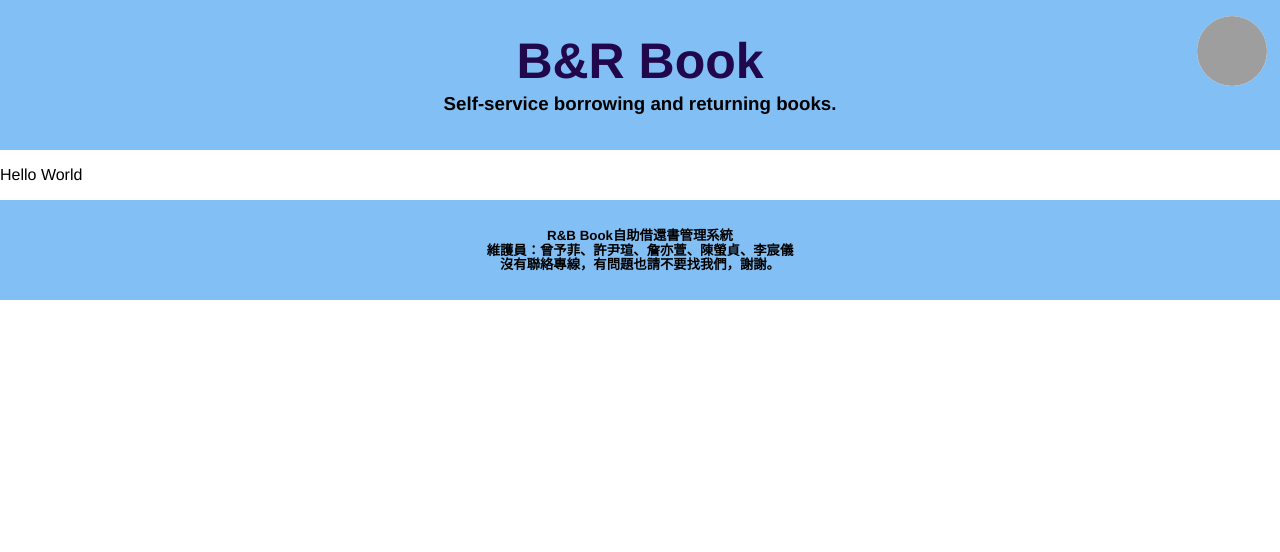
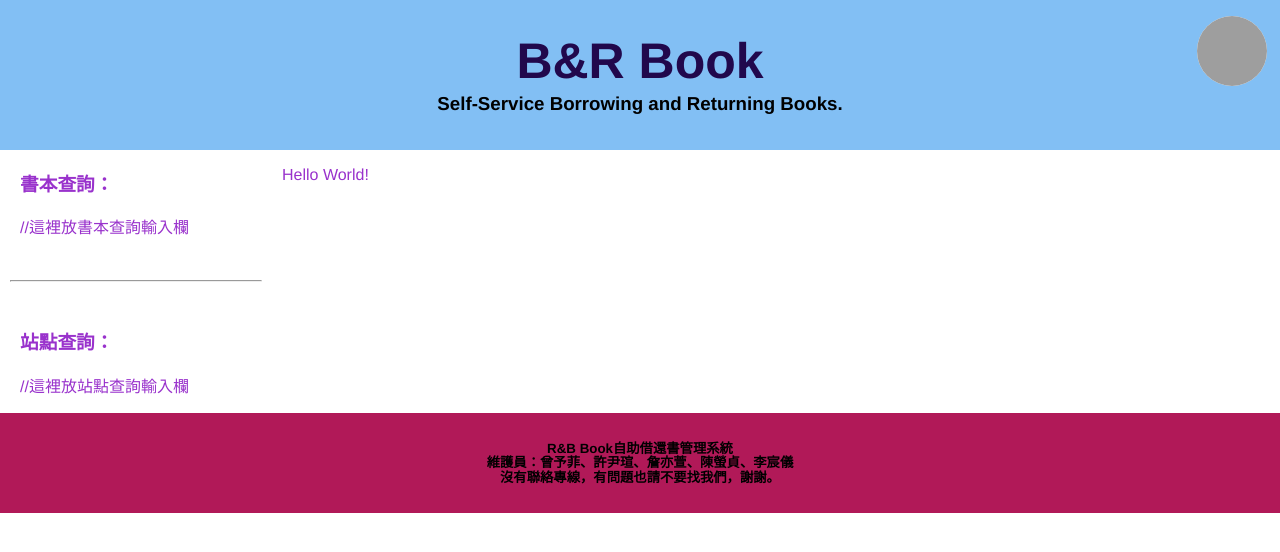
Before and after one commit to TsengYuFei/Database_FinProject, a Django app: page / in a window 1280 px wide. Shown: the top 552 px of the page. Run offline with Django 5.2, Linux system fonts and the light colour scheme; grey boxes are pictures that could not be loaded.

Commit message:
CSS為什麼顯示不出來啦TT

```diff
--- a/static/css/home.css
+++ b/members/static/css/home.css
@@ -4,12 +4,13 @@
 
 .left{
     width: 20%;
-    padding-left: 10px;
-    background-color: darkgoldenrod;
 }
 
 .right{
     width: 80%;
+}
+
+.primary *{
     padding-left: 10px;
-    background-color: darkviolet;
+    color: darkorchid;
 }
--- a/static/css/mama.css
+++ b/members/static/css/mama.css
@@ -30,7 +30,7 @@ body{
 .bottom{
     height: 100px;
     width: 100%;
-    background-color: rgb(130, 191, 244);
+    background-color: rgb(177, 25, 88);
     text-align: center;
     align-content: center;
     font-size: smaller;
--- a/members/templates/Mama.html
+++ b/members/templates/Mama.html
@@ -1,19 +1,20 @@
-{% load static %}
-
 <!DOCTYPE html>
 <html lang="en">
 <head>
+    {% load static %}
     <meta charset="UTF-8">
     <meta name="viewport" content="width=device-width, initial-scale=1.0">
-    <title>Mama</title>
-    <link rel="stylesheet" href="{% static 'css/Mama.css' %}">
-    <link rel="stylesheet" href="{% static 'css/home.css' %}">
+    <title>B&R Book</title>
+    <link rel="stylesheet" type="text/css" href="{% static 'css/mama.css' %}"/>
+    <!-- {% block loadcss %}{% endblock %} -->
+    <link rel="stylesheet" type="text/css" href="{% static 'css/home.css' %}"/>
 
 </head>
 <body>
+    {% load static %}
     <div class="top">
         <h1 style="font-size: 50px; color: rgb(33, 8, 76);">B&R Book</h1>
-        <h3>Self-service borrowing and returning books.</h3>
+        <h3>Self-Service Borrowing and Returning Books.</h3>
     </div>
 
     {% block person %}{% endblock %}
--- a/members/templates/homepage.html
+++ b/members/templates/homepage.html
@@ -1,26 +1,33 @@
 {% extends 'Mama.html' %}
-{% load static %}
 
 <!DOCTYPE html>
 <html lang="en">
 <head>
+    {% load static %}
     <meta charset="UTF-8">
     <meta name="viewport" content="width=device-width, initial-scale=1.0">
     <title>B&R Book</title>
+    <!-- {% block loadcss %}
+        <link rel="stylesheet" href="{% static 'css/home.css' %}">
+    {% endblock %} -->
 </head>
 <body>
+    {% load static %}
     {% block person %}
         <img class="person" src="https://photo-static-api.fotomore.com/creative/vcg/400/new/VCG41N1198413935.jpg" alt="訪客頭">
     {% endblock %}
     {% block main %}
         <div class="primary">
-            <p>Hello World</p>
-            <!-- <div class="left">
-                <p>Hello World</p>
+            <div class="left">
+               <h3>書本查詢：</h3>
+               <p>//這裡放書本查詢輸入欄</p>
+               <br><hr><br>
+               <h3>站點查詢：</h3>
+               <p>//這裡放站點查詢輸入欄</p>
             </div>
             <div class="right">
-                <p>Hello World</p>
-            </div> -->
+                <p>Hello World!</p>
+            </div>
         </div>
     {% endblock %}
 </body>
--- a/self_service_book/urls.py
+++ b/self_service_book/urls.py
@@ -16,6 +16,8 @@ Including another URLconf
 """
 from django.contrib import admin
 from django.urls import path,include
+from . import settings
+from django.conf.urls.static import static
 
 urlpatterns = [
     path('', include('members.urls')),
```
Also changed, not shown: self_service_book/settings.py (+8 -3 lines).
